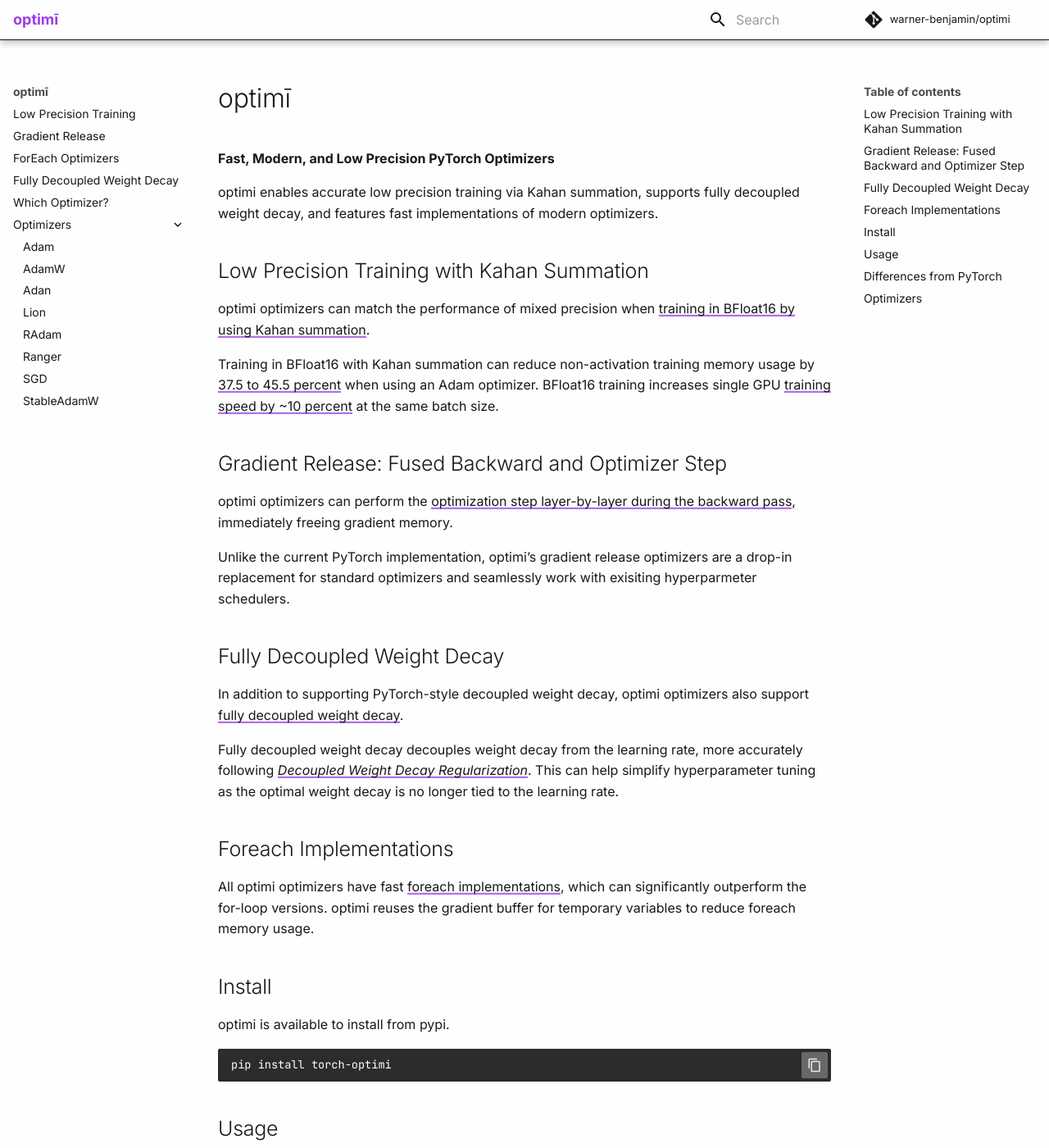
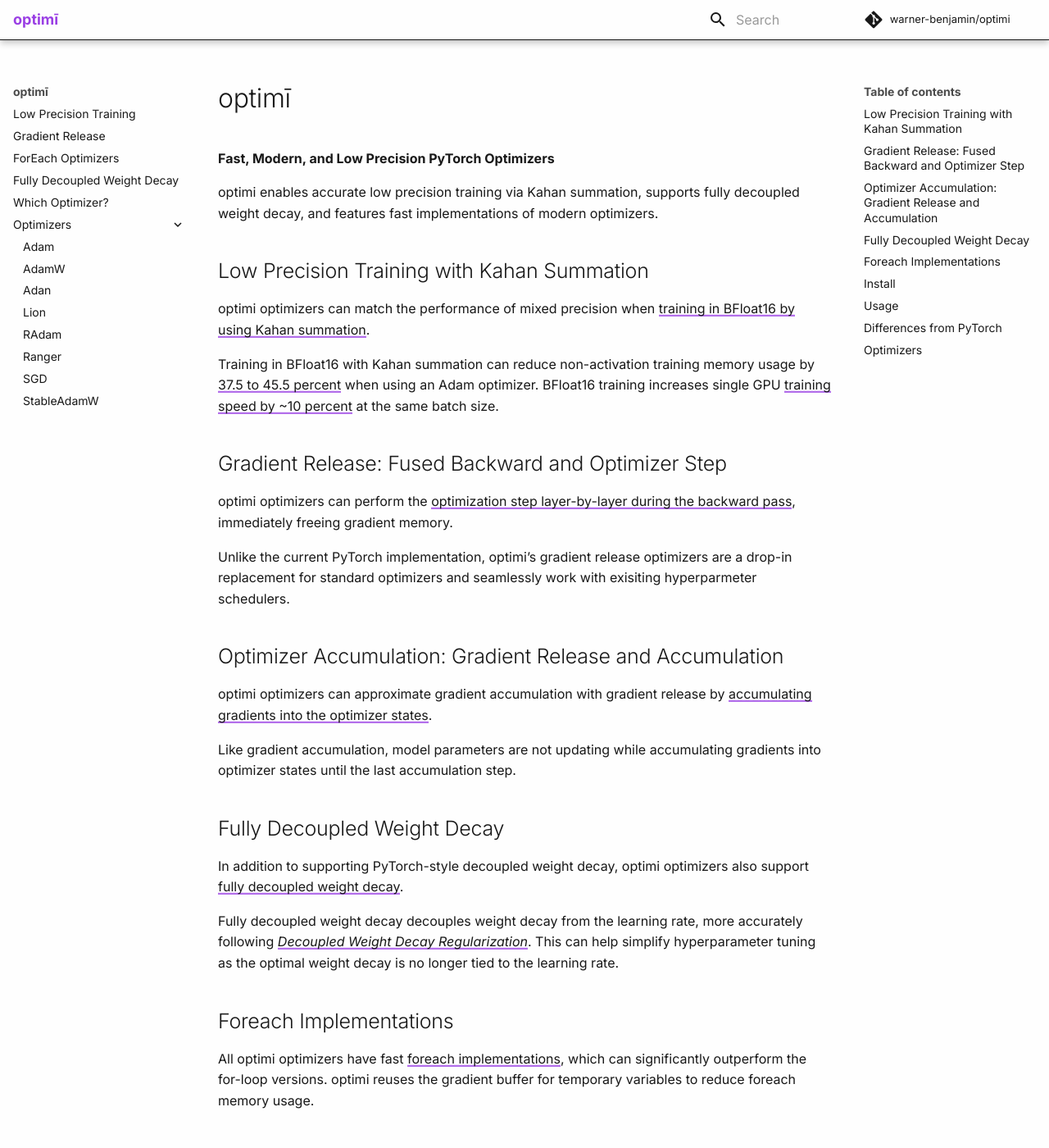
Before and after one commit to warner-benjamin/optimi, an MkDocs documentation site: the page built from docs/index.md, in a window 1280 px wide and 1400 px high. Shown: the whole window at 82% size. Built offline with MkDocs 1.6.1 and Material for MkDocs 9.7.7, drawn with Linux system fonts in a browser that asks for light colours; some web fonts are replaced; comment, search, counter and statistics services are not loaded; some of the changed text lies outside the part shown.

Commit message:
Add optimizer accumulation docs

````diff
--- a/docs/css/extra.css
+++ b/docs/css/extra.css
@@ -46,8 +46,8 @@
     --md-typeset-table-color: rgba(24, 24, 24, 0.05);
 
       /* Code highlighting color shades */
-    /* --md-code-hl-color:                  #9a3fe4;
-    --md-code-hl-color--light:           #9a3fe4; */
+    --md-code-hl-color:                  #9a3fe4;
+    --md-code-hl-color--light:           #9a3fe43c;
     --md-code-hl-number-color:           #db5f00;
     --md-code-hl-special-color:          #d32300;
     --md-code-hl-function-color:         #cc9901;
@@ -161,11 +161,23 @@
 
 
 /* Links */
-.md-content a:not(.headerlink):not(.footnote-ref):not(.footnote-backref) {
+.md-content a:not(.headerlink):not(.footnote-ref):not(.footnote-backref):not(:has(> code)) {
     box-shadow: inset 0 -0.115rem 0 var(--light-purple);
     text-decoration: none;
     transition: all .15s cubic-bezier(.33,.66,.66,1);
     color: var(--black);
+
+  &:hover { box-shadow: inset 0 -2rem 0 var(--dark-purple);
+            color: var(--black) }
+}
+
+.md-content a code {
+    box-shadow: inset 0 -0.115rem 0 var(--light-purple);
+    text-decoration: none;
+    transition: all .15s cubic-bezier(.33,.66,.66,1);
+    z-index: 10;
+    border-bottom-left-radius: 0;
+    border-bottom-right-radius: 0;
 
   &:hover { box-shadow: inset 0 -2rem 0 var(--dark-purple);
             color: var(--black) }
--- a/docs/index.md
+++ b/docs/index.md
@@ -20,6 +20,12 @@
 optimi optimizers can perform the [optimization step layer-by-layer during the backward pass](gradient_release.md), immediately freeing gradient memory.
 
 Unlike the current PyTorch implementation, optimi’s gradient release optimizers are a drop-in replacement for standard optimizers and seamlessly work with exisiting hyperparmeter schedulers.
+
+## Optimizer Accumulation: Gradient Release and Accumulation
+
+optimi optimizers can approximate gradient accumulation with gradient release by [accumulating gradients into the optimizer states](optimizer_accumulation.md).
+
+Like gradient accumulation, model parameters are not updating while accumulating gradients into optimizer states until the last accumulation step.
 
 ## Fully Decoupled Weight Decay
 
@@ -51,7 +57,7 @@
 # create or cast model in low precision (bfloat16)
 model = nn.Linear(20, 1, dtype=torch.bfloat16)
 
-# initialize AdamW with parameters and fully decoupled weight decay
+# initialize any optimi optimizer with parameters & fully decoupled weight decay
 # Kahan summation is automatically enabled since model & inputs are bfloat16
 opt = AdamW(model.parameters(), lr=1e-3, weight_decay=1e-5, decouple_lr=True)
 
@@ -70,18 +76,15 @@
 # create model
 model = nn.Linear(20, 1)
 
-# initialize AdamW with parameters
+# initialize any optimi optimizer with parameters
 opt = AdamW(model.parameters(), lr=1e-3, weight_decay=1e-2)
 ```
 
 To use with gradient release:
 
 ```python
-# create model
-model = nn.Linear(20, 1)
-
-# initialize AdamW with `gradient_release=True` and call
-# `prepare_for_gradient_release` on model and optimizer
+# initialize any optimi optimizer with `gradient_release=True`
+# and call `prepare_for_gradient_release` on model and optimizer
 opt = AdamW(model.parameters(), lr=1e-3, gradient_release=True)
 prepare_for_gradient_release(model, opt)
 
@@ -89,10 +92,43 @@
 loss = model(torch.randn(20, dtype=torch.bfloat16))
 loss.backward()
 
-# optimizer step and sero_grad is no longer needed, and
-# will no-op if called by an existing training framework
-opt.step()
-opt.zero_grad()
+# optimizer step and zero_grad are no longer needed, and will
+# harmlessly no-op if called by an existing training framework
+# opt.step()
+# opt.zero_grad()
+
+# optionally remove gradient release hooks when done training
+remove_gradient_release(model)
+```
+
+To use with optimizer accumulation:
+
+```python
+# initialize any optimi optimizer with `gradient_release=True`
+# and call `prepare_for_gradient_release` on model and optimizer
+opt = AdamW(model.parameters(), lr=1e-3, gradient_release=True)
+prepare_for_gradient_release(model, opt)
+
+# update model parameters every four steps after accumulating
+# gradients directly into the optimizer states
+accumulation_steps = 4
+
+# use existing PyTorch dataloader
+for idx, batch in enumerate(dataloader):
+    # `optimizer_accumulation=True` accumulates gradients into
+    # optimizer states. set `optimizer_accumulation=False` to
+    # update parameters by performing a full gradient release step
+    opt.optimizer_accumulation = (idx+1) % accumulation_steps != 0
+
+    # calling backward on the model will peform the optimizer step
+    # either accumulating gradients or updating model parameters
+    loss = model(batch)
+    loss.backward()
+
+    # optimizer step and zero_grad are no longer needed, and will
+    # harmlessly no-op if called by an existing training framework
+    # opt.step()
+    # opt.zero_grad()
 
 # optionally remove gradient release hooks when done training
 remove_gradient_release(model)
````
Also changed, not shown: docs/optimizer_accumulation.md (added, +85 -0 lines).
